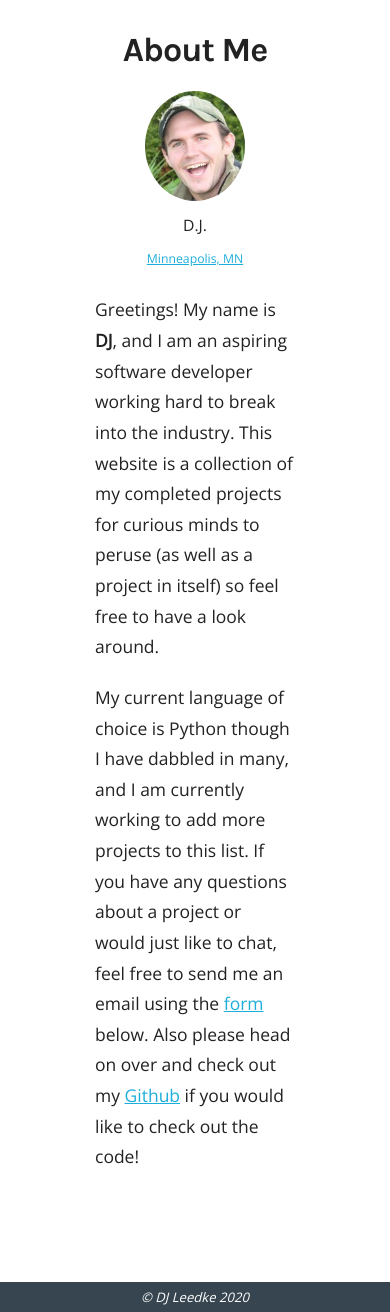
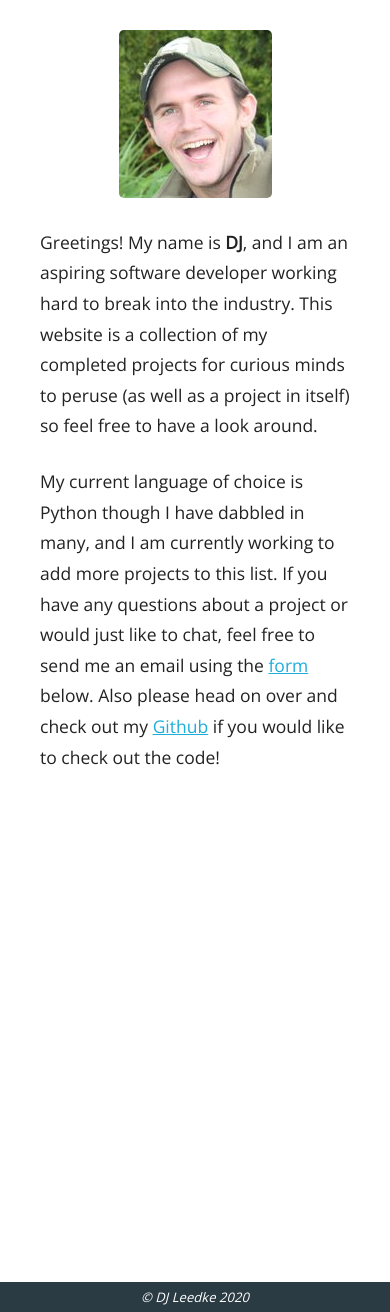
Before and after one commit to djleedke/code-deejay, a Django app: page /about-me/ in a window 390 px wide. Shown: the part 45-1357 px from the top of the page. Run offline with Django 3.2, Linux system fonts and the light colour scheme.

Commit message:
Significant CSS overhaul to index page, fixed resulting broken CSS

```diff
--- a/blog/static/blog/blog.css
+++ b/blog/static/blog/blog.css
@@ -23,11 +24,23 @@
     visibility: hidden;
 }
 
+.container{
+    text-align: center;
+}
+
+/*---------- Buttons ---------- */
+
+input[type=submit] {
+    background-color:#5E7845 ;
+    color:white;
+    border-color:transparent;
+}
+
 /* ---------- Navbar ---------- */
 .main-header{
     display:flex;
     background-color:white;
-    background-color: #36454F;
+    background-color: #2B3B43;
 
     align-items: center;
 
@@ -154,21 +167,44 @@
     border-radius:5px;
     min-height: 0px;
     margin: auto;
-    margin-bottom: 10px;
+    margin-bottom: 20px;
     width:80%;
-    position:relative;
-
+    display:inline-block;
 }
 
 .post-card img {
-    width:100%;
+    float:left;
+    margin-top:10px;
+    margin-left: 20px;
+    object-fit: scale-down;
+    border-radius: 5px;
+    width:20%;
+}
+
+.post-preview {
+    margin-left:20px;
+    overflow:hidden;
+
+    min-height: 200px;
+    max-height: 200px;
 }
 
 .post-title {
-    padding: 0px 40px 10px 40px;
-    margin-bottom:10px;
+    padding: 0px 40px 0px 40px;
+    margin-bottom:5px;
     font-size:34px;
     font-family: 'Karla', sans-serif;
+    text-align: left;
+}
+
+.post-description {
+    padding: 0 40px 0px 40px;
+    font-family: 'Open Sans', sans-serif;
+    text-align: left;
+}
+
+.post-title:hover {
+    color:#5E7845;
 }
 
 .post-title a {
@@ -176,13 +212,8 @@
     color:inherit;
 }
 
-.post-description {
-    padding: 0 40px 0px 40px;
-    font-family: 'Open Sans', sans-serif;
-}
-
 .post-description p {
-    margin-bottom: 20px;
+    margin-bottom: 10px;
 }
 
 .post-content {
@@ -223,45 +279,26 @@
 
 /*---------- About Me ----------*/
 
-#about-me .entry-title {
-    margin:0px;
+#about-me-card {
+    margin-left:20%;
+    margin-right:20%;
 }
 
-#about-me {
-    padding-bottom:20px;
+#about-me-card img {
+    border-radius:5px;
+    margin-bottom: 20px;
 }
 
-#about-me img {
-    width:100px;
-    border-radius: 50%;
-}
-
-#about-me-content{
-    display:flex;
-}
-
-#about-me-photo {
-    margin-left:40px;
-}
-
-#about-me-name {
-    display: inline-block;
-    text-align: center;
-    font-size: .9em;
-    width:100%;
-}
-
-#about-me-city {
-    display: inline-block;
-    text-align: center;
-    font-size: .7em;
-    width:100%;
+#about-me-card p {
+   text-align: left;
 }
 
 /*---------- Contact ----------*/
 
+
 #contact-form {
     padding: 0 40px 0 40px;
+    text-align: left;
 }
 
 
@@ -318,41 +355,40 @@
         cursor:pointer;
     }
 
-    /*---------- Entry Cards ----------*/
-    .entry-card {
+    /*---------- Post Cards ----------*/
+    .post-card {
         width:95%;
+        margin-right: 10px;
+        margin-bottom: 50px;
     }
 
-    .entry-title {
-       padding-left:20px;
+    .post-card img {
+        display:none;
     }
 
-    .entry-description {
-        padding:0px 20px 0px 20px;
+    .post-title, .post-description {
+       padding:0px;
     }
 
-    .entry-content {
-        padding:0px 20px 20px 20px;
-    }
-
-    .entry-footer {
+    .post-footer {
         padding-left:20px;
         padding-right:20px;
     }
 
-    /*---------- About Me ----------*/
-    #about-me-title {
-        text-align: center;
+    /*---------- Post Detail ----------*/
+
+    .post-detail-card {
+        width:95%;
     }
 
-    #about-me-content {
-        display:block;
+    .post-detail-title, .post-detail-info, .post-detail-content {
+        padding: 0 10px 0 10px;
     }
 
-    #about-me-photo {
-        text-align: center;
-        padding-bottom:20px;
-        padding-right:40px;
+    /*---------- About Me ----------*/
+
+    #about-me-card {
+        margin: 0 20px 0 20px;
     }
 
     /*---------- Contact Form ----------*/
--- a/blog/templates/blog/about-me.html
+++ b/blog/templates/blog/about-me.html
@@ -2,26 +2,13 @@
 {% load static %}
 {% block content %}
 <div class="row">
-    <div class="post-card" id="about-me">
-        <h1 class="post-title" id="about-me-title">About Me</h1>
-        <div id="about-me-content">
-            <div id="about-me-photo">
-                <img id="user-image" src="{% static 'blog/me.png' %}">
-                <span id="about-me-name">D.J.</span>
-                <span id="about-me-city"><a href="https://www.google.com/maps/place/Minneapolis,+MN/" target="_blank">Minneapolis, MN</a></span>
-            </div>
-            <div class="post-description">
-                <p>
-                    Greetings!  My name is <b>DJ</b>, and I am an aspiring software developer working hard to break into the industry.  This website is a collection of my completed projects for curious
-                    minds to peruse (as well as a project in itself) so feel free to have a look around.
-                </p>
-                <p>
-                    My current language of choice is Python though I have dabbled in many, and I am currently working to add more projects to this list.
-                    If you have any questions about a project or would just like to chat, feel free to send me an email using the <a href="#contact">form</a> below.  Also please head on over and check out my
-                    <a href="https://github.com/djleedke" target="_blank">Github</a> if you would like to check out the code!
-                </p>
-            </div>
-        </div>
+    <div id="about-me-card">
+        <img id="user-image" src="{% static 'blog/me.png' %}">
+        <p>Greetings!  My name is <b>DJ</b>, and I am an aspiring software developer working hard to break into the industry.  This website is a collection of my completed projects for curious
+        minds to peruse (as well as a project in itself) so feel free to have a look around.</p>
+        <p>My current language of choice is Python though I have dabbled in many, and I am currently working to add more projects to this list.
+        If you have any questions about a project or would just like to chat, feel free to send me an email using the <a href="#contact">form</a> below.  Also please head on over and check out my
+        <a href="https://github.com/djleedke" target="_blank">Github</a> if you would like to check out the code!</p>
     </div>
 </div>
 {% endblock %}
--- a/blog/templates/blog/contact.html
+++ b/blog/templates/blog/contact.html
@@ -1,7 +1,7 @@
 {% extends 'blog/base.html' %}
 {% block content %}
 <div class="row">
-    <div class="entry-card contact-card">
+    <div class="post-card">
         <form id="contact-form" action="/contact/" method="post">
             {% csrf_token %}
             <div>
```
Also changed, not shown: other parts of blog/static/blog/blog.css (+29 -2 lines), blog/templates/blog/index.html (+6 -5 lines), blog/templates/blog/post_detail.html (+4 -6 lines), blog/static/blog/code-deejay.jpg (deleted), blog/static/blog/python-logo.png (added), media/projects/news-app.jpg (added).
